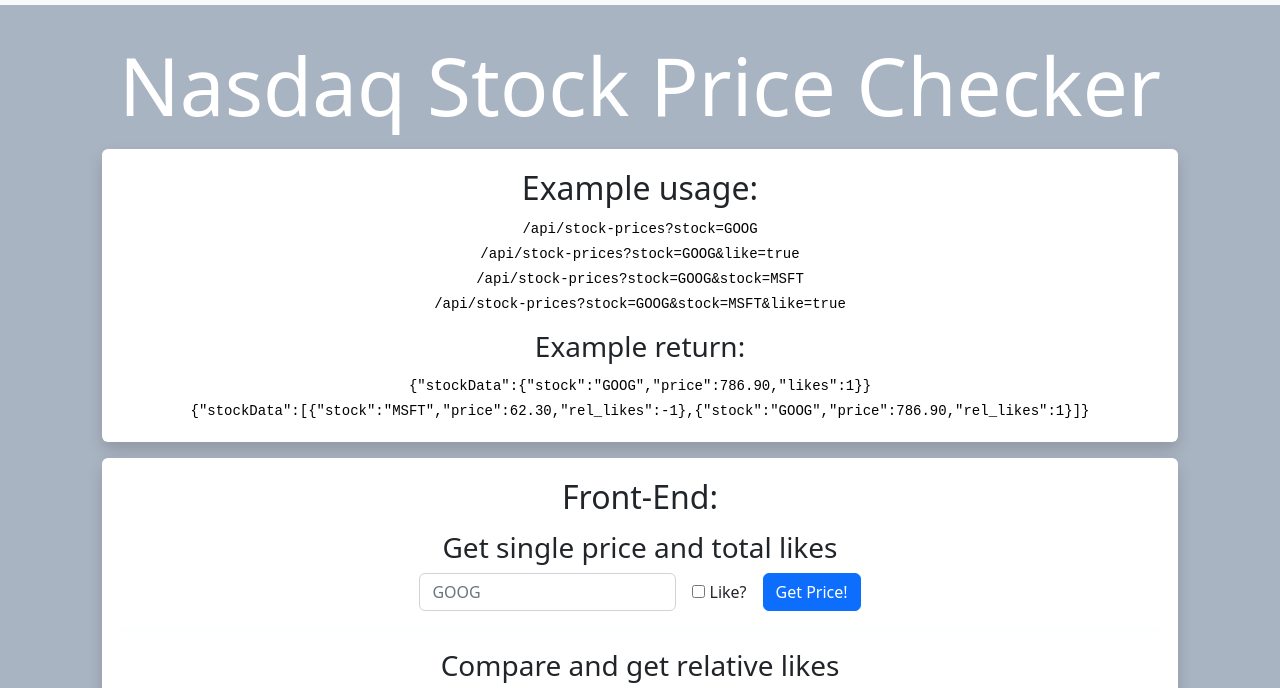
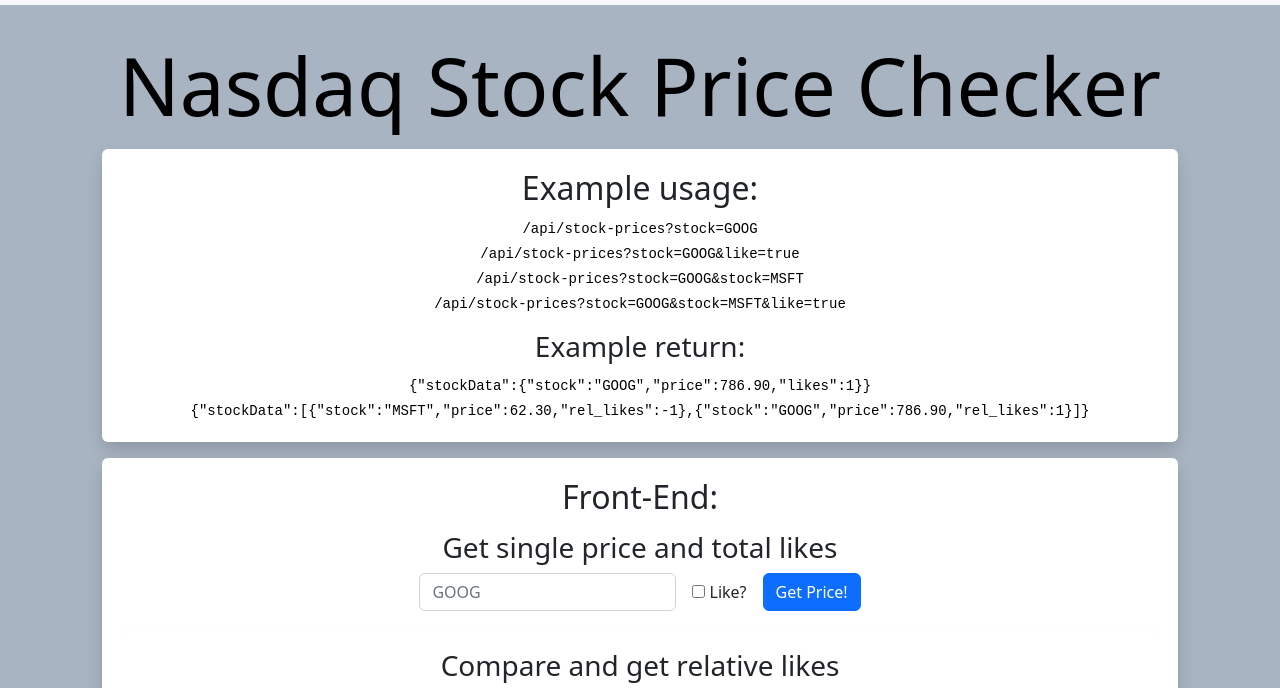
Before and after one commit to al-script/fcc-infosec-stock-price-checker, a website: page views/index.html in a window 1280 px wide. Shown: the part 101-789 px from the top of the page. Drawn offline with Linux system fonts and the light colour scheme; files whose address does not match are found by name.

Commit message:
Improve page title contrast: change to black

```diff
--- a/public/styles.css
+++ b/public/styles.css
@@ -1,34 +1,3 @@
-/* #userstories {
-  margin-left: 5%;
-  margin-top: 5%;
-}
-
-.p-50 {
-  margin: 50px;
-}
-
-#testui {
-  margin-left: 5%;
-}
-
-.text-align-left {
-  text-align: left;
-}
-
-input[type='text'] {
-  width: 100px;
-}
-
-.m-50 {
-  margin: 50px;
-}
-
-.mt-200 {
-  margin-top: 200px;
-}
- */
-
-
 /****** Main Styling ******/
 
 body {
@@ -36,8 +5,8 @@
   text-align: center;
 }
 
-.display-1 {
-  color: white;
+.title {
+  color: black;
 }
 
 .display-5 {
--- a/views/index.html
+++ b/views/index.html
@@ -126,7 +126,7 @@
         <div class="container d-flex align-items-center justify-content-center">
           <div class="col-12 p-3">
             <div class="row p-3">
-              <div class="display-1">Nasdaq Stock Price Checker</div>
+              <div class="display-1 title">Nasdaq Stock Price Checker</div>
 
               <div class="card shadow p-1 gy-3">
                 <div class="card-body">
```
